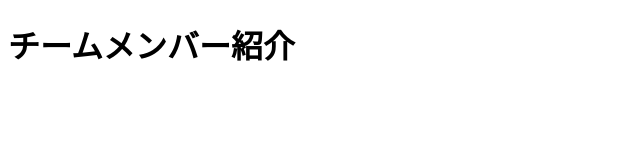
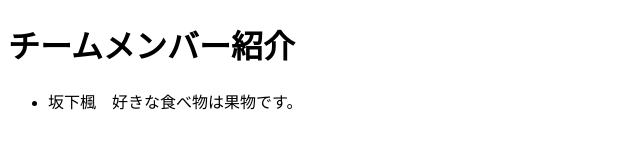
Before and after one commit to 2401368/01091920V2, a plain HTML site: page index.html in a window 1280 px wide. Shown: the whole page, without its empty margins (0-640 px from the left). Drawn offline with Linux system fonts and the light colour scheme.

Commit message:
Update index.html

```diff
--- a/index.html
+++ b/index.html
@@ -9,6 +9,7 @@
     <h1>チームメンバー紹介</h1>
     <ul>
         <!-- メンバー紹介をここに追加 -->
+         <li>坂下楓　好きな食べ物は果物です。</li>
     </ul>
 </body>
 </html>
```
